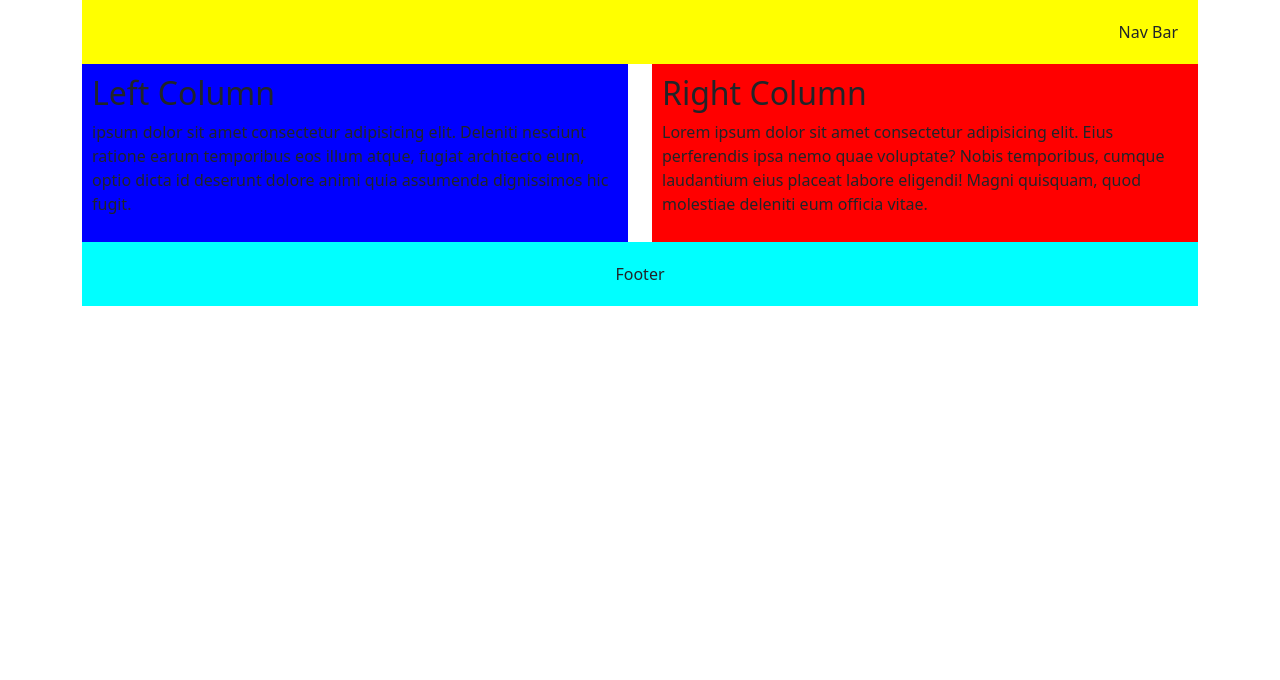
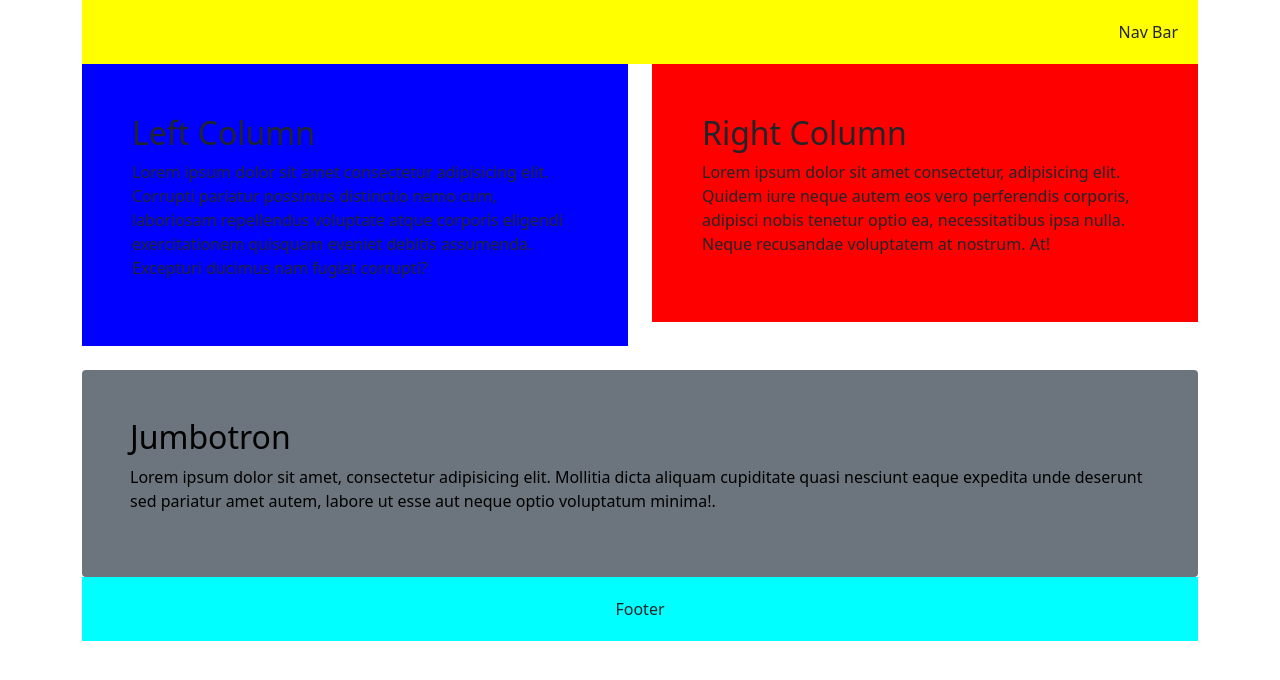
Before and after one commit to Olu88/collab-practice, a plain HTML site: page index.html in a window 1280 px wide. Drawn offline with nearby package versions, Linux system fonts and the light colour scheme.

Commit message:
jumbotron

```diff
--- a/CSS/styles.css
+++ b/CSS/styles.css
@@ -6,12 +6,14 @@ nav{
 
 section{
     background-color: blue;
-    padding: 10px;
+    padding: 50px;
 }
+
 article{
     background-color: red;
-    padding: 10px;
+    padding: 50px;
 }
+
 footer{
     background-color: aqua;
     padding: 20px;
--- a/index.html
+++ b/index.html
@@ -11,30 +11,38 @@
 <body>
     <div class="container">
 
-        <div class="row-xl-4">
+
+        <div class="row-flex">
             <nav> Nav Bar</nav>
-
         </div>
 
         <div class="row">
+
             <div class="col-md-6">
-               <section>
+                <section>
                 <h2>Left Column</h2>
-                <p> ipsum dolor sit amet consectetur adipisicing elit. Deleniti nesciunt ratione earum temporibus eos illum atque, fugiat architecto eum, optio dicta id deserunt dolore animi quia assumenda dignissimos hic fugit.</p>
-            </section>
+                <p>Lorem ipsum dolor sit amet consectetur adipisicing elit. Corrupti pariatur possimus distinctio nemo cum, laboriosam repellendus voluptate atque corporis eligendi exercitationem quisquam eveniet debitis assumenda. Excepturi ducimus nam fugiat corrupti?</p>
+                </section>
             </div>
 
             <div class="col-md-6">
                 <article>
                 <h2>Right Column</h2>
-                <p>Lorem ipsum dolor sit amet consectetur adipisicing elit. Eius perferendis ipsa nemo quae voluptate? Nobis temporibus, cumque laudantium eius placeat labore eligendi! Magni quisquam, quod molestiae deleniti eum officia vitae.</p>
-            </article>
+                <p>Lorem ipsum dolor sit amet consectetur, adipisicing elit. Quidem iure neque autem eos vero perferendis corporis, adipisci nobis tenetur optio ea, necessitatibus ipsa nulla. Neque recusandae voluptatem at nostrum. At!</p>
+                </article>
             </div>
         </div>
 
-        <div class="row-lg-4">
+        <div class="mt-4 p-5 bg-secondary text-black rounded">
+            <h2>Jumbotron</h2>
+            <p>Lorem ipsum dolor sit amet, consectetur adipisicing elit. Mollitia dicta aliquam cupiditate quasi nesciunt eaque expedita unde deserunt sed pariatur amet autem, labore ut esse aut neque optio voluptatum minima!.</p>
+          </div>
+
+
+          <div class="row-flex">
             <footer> Footer</footer>
-        </div>
+          </div>
+
 
       </div>
 </body>
```
